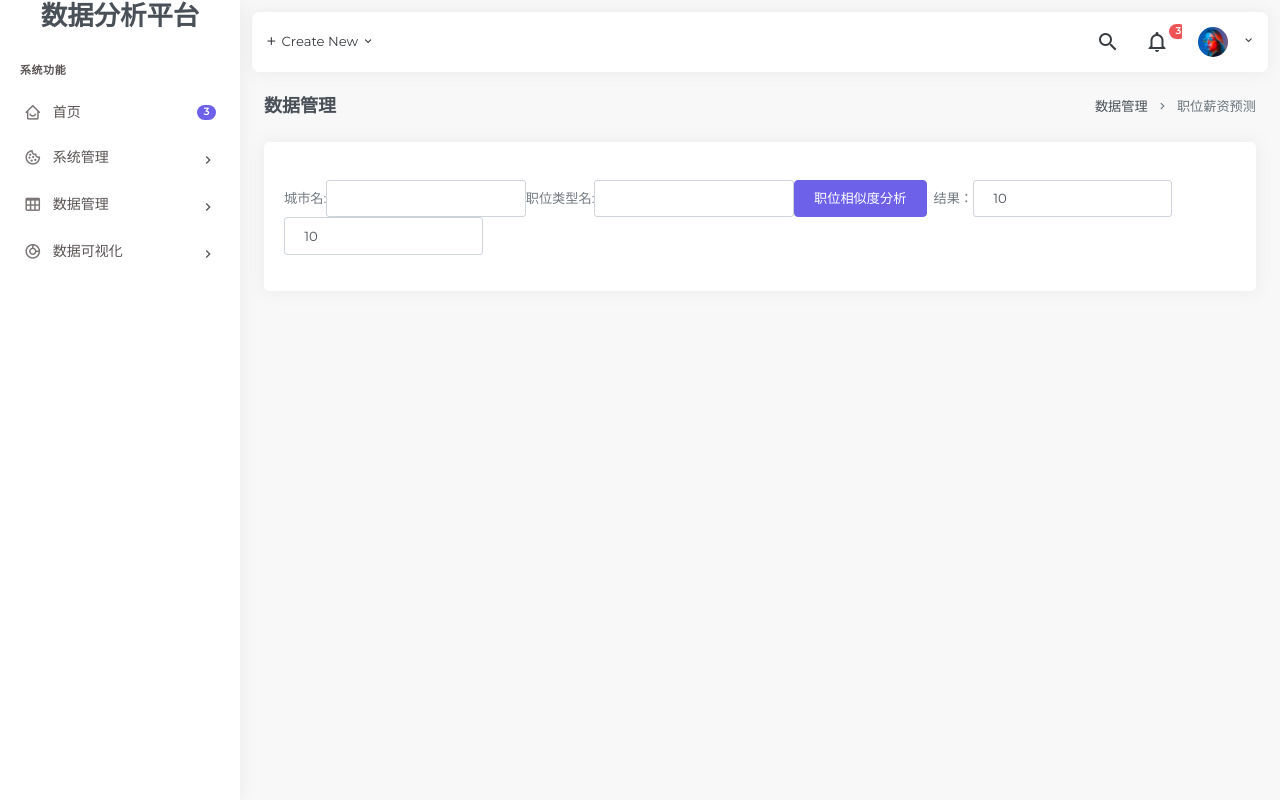
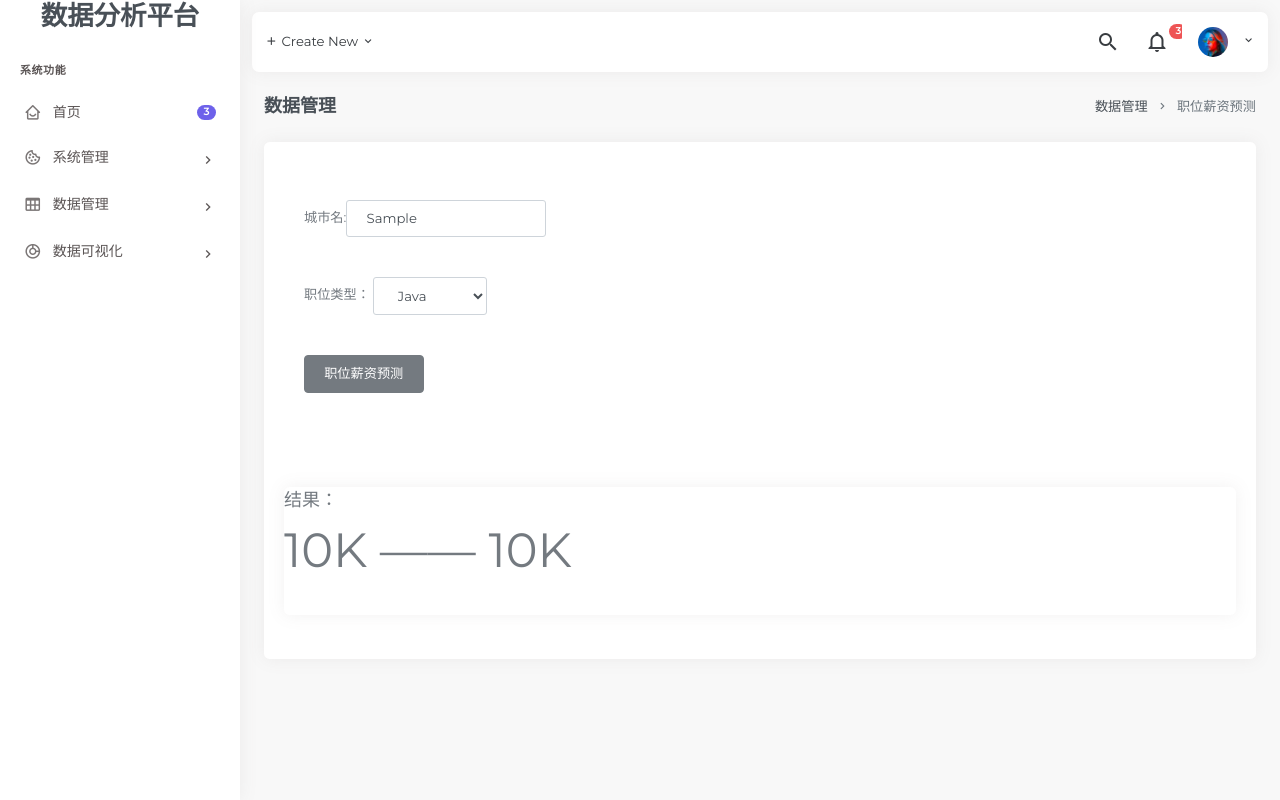
Before and after one commit to Zou1c/data-analysis-platform, a Flask app: template templates/jobsalarypredict.html in a window 1280 px wide. Run offline with Flask 2, Linux system fonts and the light colour scheme; the template is opened without the code that fills it: most values are stand-ins (such as "Sample title", 1, 10 or a date in 2020); some libraries are stand-ins or nearby versions.

Commit message:
完成了简单的薪资预测

```diff
--- a/templates/jobsalarypredict.html
+++ b/templates/jobsalarypredict.html
@@ -63,14 +63,34 @@
                              <div class="card card-animate">
                                 <div class="card-body">
                                     <p class="card-subtitle mb-4">
-                                        <form action="/joblist" method="post" name="predictForm" class="form-inline">
-                                            城市名:<input type="text" class="form-control"  name="searchCity" />
-                                            职位类型名:<input type="text" class="form-control"  name="searchJobType"/>
-                                            <button type="button" class="btn btn-primary" onclick="predictSalary()" >职位相似度分析</button>&nbsp;
-                                            结果：
-                                            <input type="text" class="form-control"  name="lowSalary" value="{{ lowSalary }}"/>
-                                            <input type="text" class="form-control"  name="highSalary" value="{{ highSalary }}"/>
+                                        <form action="/jobsalarypredict" method="post" name="predictForm" class="form-inline" onsubmit="return check(this)">
+                                            <div class="card-body" style="width:72rem; ">
+                                                城市名:<input type="text" class="form-control"  name="jobCity" value="{{ jobCity }}"/>
+                                            </div>
+                                            <div class="card-body" style="width:72rem;">
+                                                职位类型：
+                                                <select class="form-control form-control-placeholder" name="jobType" value="Java">
+                                                    <option value="Java" >Java</option>
+                                                    <option value="Python">Python</option>
+                                                    <option value="大数据">大数据</option>
+                                                    <option value="机器学习">机器学习</option>
+                                                </select>
+
+                                            </div>
+                                            <div class="card-body">
+                                                <button type="submit" class="btn btn-secondary">职位薪资预测</button>
+                                            </div>
                                         </form>
+                                    </p>
+                                </div>
+
+                                 <div class="card-body">
+                                    <p class="card-subtitle mb-4">
+                                        <div class="card" style="height: 8rem;">
+                                        <font size="4">结果：</font>
+                                                <font size="8"> {{ lowSalary }}K ——
+                                                {{ highSalary }}K </font>
+                                        </div>
                                     </p>
                                 </div>
                             </div>
@@ -108,7 +128,8 @@
     <script src="/static/assets/js/echarts.min.js"></script>
     <script src="/static/assets/js/china.js" ></script>
 
-    <script type="text/javascript"></script>
+    <script type="text/javascript">
+    </script>
 
     <script src="/static/assets/js/area_echarts.js"></script>
 </body>
--- a/templates/leftbar.html
+++ b/templates/leftbar.html
@@ -29,7 +29,7 @@
                             <a href="javascript: void(0);" class="has-arrow waves-effect"><i class="bx bx-table"></i><span>数据管理</span></a>
                             <ul class="sub-menu" aria-expanded="false">
                                 <li><a href="/joblist">职位数据管理</a></li>
-                                <li><a href="userlist.html">Data Tables</a></li>
+                                <li><a href="/jobsalarypredict">职位薪资预测</a></li>
                             </ul>
                         </li>
 
```
Also changed, not shown: controller/JobController.py (+5 -6 lines), service/JobService.py (+13 -7 lines).
